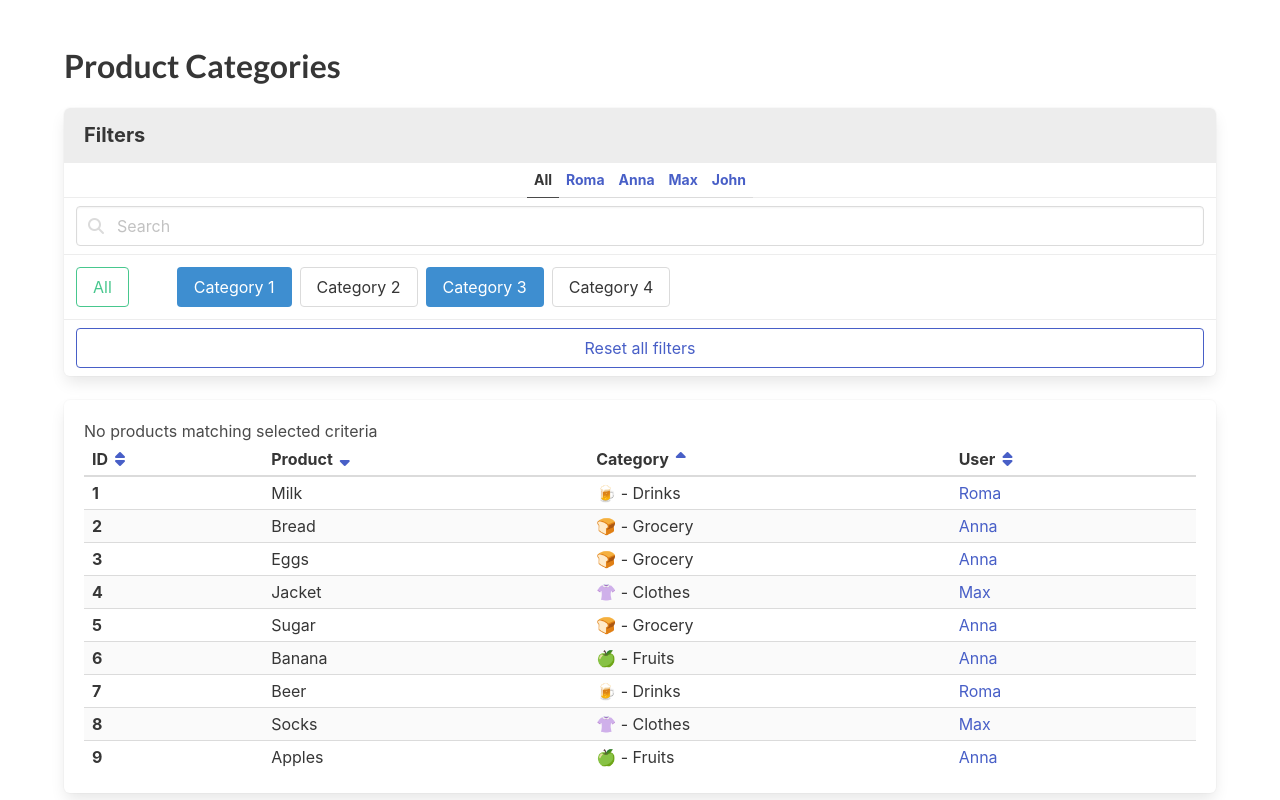
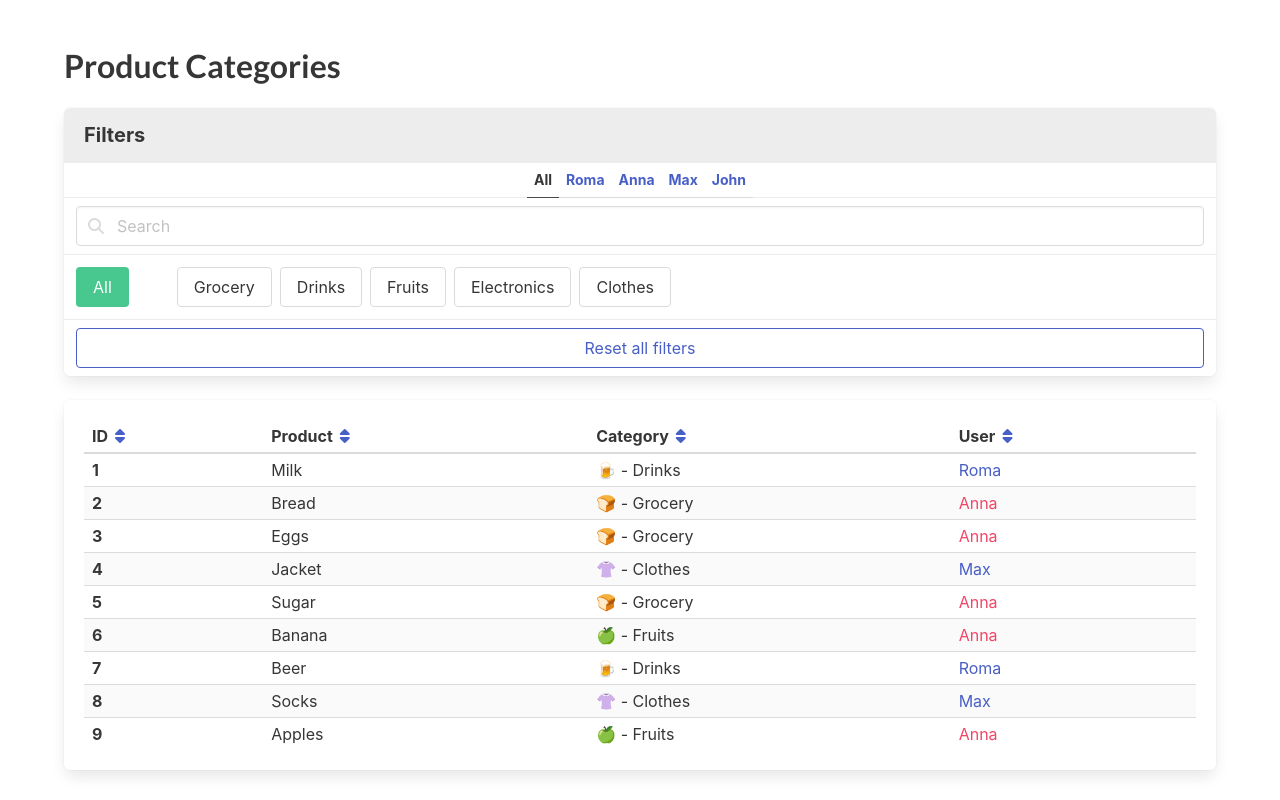
Before and after one commit to HolyRaveOS/react_product-categories, a React (Create React App) app: page / in a window 1280 px wide. Built offline with nearby package versions, Linux system fonts and the light colour scheme.

Commit message:
finished task

```diff
--- a/src/App.jsx
+++ b/src/App.jsx
@@ -6,6 +6,9 @@ import './App.scss';
 import usersFromServer from './api/users';
 import categoriesFromServer from './api/categories';
 import productsFromServer from './api/products';
+import { getSortedProducts } from './utils/getSortedProducts';
+import { categories, female, sortCategories } from './utils/globalConstants';
+import { getFilteredProducts } from './utils/getFilteredProducts';
 
 const products = productsFromServer.map(product => {
   const category = categoriesFromServer.find(
@@ -23,51 +26,59 @@ const products = productsFromServer.map(product => {
 export const App = () => {
   const [nameOfUser, setNameOfUser] = useState('All');
   const [query, setQuery] = useState('');
-  const [visibleProducts, setVisibleProducts] = useState(products);
-
-  const handleFilterByUserName = name => {
-    setNameOfUser(name);
-    const filteredProducts = products.filter(product => {
-      if (name === 'All') {
-        return true;
-      } else {
-        return product.user.name === name;
-      }
-    });
-
-    const filteredAndSearchedProducts = filterAndSearchProducts(
-      filteredProducts,
-      query,
+  const [currentCategories, setCurrentCategories] = useState([]);
+  const [currentSortItem, setCurrentSortItem] = useState('');
+  const [isReversed, setIsReversed] = useState(false);
+  const preparedProducts = getSortedProducts(
+    products,
+    currentSortItem,
+    isReversed,
   );
 
-    setVisibleProducts(filteredAndSearchedProducts);
+  const handleSortClicks = sortItem => {
+    const isItemEqualToCurrentItem = currentSortItem === sortItem;
+
+    const firstClick = !isItemEqualToCurrentItem;
+    const secondClick = !isReversed && isItemEqualToCurrentItem;
+    const thirdClick = isReversed && isItemEqualToCurrentItem;
+
+    if (firstClick) {
+      setCurrentSortItem(sortItem);
+      setIsReversed(false);
+    }
+
+    if (secondClick) {
+      setIsReversed(true);
+    }
+
+    if (thirdClick) {
+      setCurrentSortItem('');
+      setIsReversed(false);
+    }
   };
 
-  const handleSortProducts = queryVal => {
-    setQuery(queryVal);
-    const filteredProducts =
-      nameOfUser === 'All'
-        ? products
-        : products.filter(({ user }) => user.name === nameOfUser);
-    const filteredAndSearchedProducts = filterAndSearchProducts(
-      filteredProducts,
-      queryVal,
+  const handleAddCategory = category => {
+    if (currentCategories.includes(category)) {
+      setCurrentCategories(prevCategories =>
+        prevCategories.filter(cat => cat !== category),
       );
-
-    setVisibleProducts(filteredAndSearchedProducts);
+    } else {
+      setCurrentCategories(prevCategories => [...prevCategories, category]);
+    }
   };
 
-  const filterAndSearchProducts = (productsToFilter, queryValue) => {
-    return productsToFilter.filter(product =>
-      product.name.toLowerCase().includes(queryValue.toLowerCase().trim()),
-    );
+  const handleResetFilters = () => {
+    setNameOfUser('All');
+    setQuery('');
+    setCurrentCategories([]);
   };
 
-  const handleReset = () => {
-    setQuery('');
-    setNameOfUser('All');
-    setVisibleProducts(products);
-  };
+  const filteredProducts = getFilteredProducts(
+    preparedProducts,
+    nameOfUser,
+    query,
+    currentCategories,
+  );
 
   return (
     <div className="section">
@@ -83,7 +94,7 @@ export const App = () => {
                 className={cn({ 'is-active': nameOfUser === 'All' })}
                 data-cy="FilterAllUsers"
                 href="#/"
-                onClick={() => handleFilterByUserName('All')}
+                onClick={() => setNameOfUser('All')}
               >
                 All
               </a>
@@ -93,7 +104,7 @@ export const App = () => {
                   key={user.id}
                   data-cy="FilterUser"
                   href="#/"
-                  onClick={() => handleFilterByUserName(user.name)}
+                  onClick={() => setNameOfUser(user.name)}
                 >
                   {user.name}
                 </a>
@@ -104,7 +115,7 @@ export const App = () => {
               <p className="control has-icons-left has-icons-right">
                 <input
                   value={query}
-                  onChange={event => handleSortProducts(event.target.value)}
+                  onChange={event => setQuery(event.target.value)}
                   data-cy="SearchField"
                   type="text"
                   className="input"
@@ -119,7 +130,7 @@ export const App = () => {
                   <span className="icon is-right">
                     {/* eslint-disable-next-line jsx-a11y/control-has-associated-label */}
                     <button
-                      onClick={() => handleSortProducts('')}
+                      onClick={() => setQuery('')}
                       data-cy="ClearButton"
                       type="button"
                       className="delete"
@@ -131,40 +142,33 @@ export const App = () => {
 
             <div className="panel-block is-flex-wrap-wrap">
               <a
+                onClick={() => setCurrentCategories([])}
                 href="#/"
                 data-cy="AllCategories"
-                className="button is-success mr-6 is-outlined"
+                className={cn('button is-success mr-6', {
+                  'is-outlined': !!currentCategories.length,
+                })}
               >
                 All
               </a>
-
+              {categories.map(category => (
                 <a
+                  onClick={() => handleAddCategory(category)}
+                  key={category}
                   data-cy="Category"
-                className="button mr-2 my-1 is-info"
+                  className={cn('button mr-2 my-1', {
+                    'is-info': currentCategories.includes(category),
+                  })}
                   href="#/"
                 >
-                Category 1
+                  {category}
                 </a>
-
-              <a data-cy="Category" className="button mr-2 my-1" href="#/">
-                Category 2
-              </a>
-
-              <a
-                data-cy="Category"
-                className="button mr-2 my-1 is-info"
-                href="#/"
-              >
-                Category 3
-              </a>
-              <a data-cy="Category" className="button mr-2 my-1" href="#/">
-                Category 4
-              </a>
+              ))}
             </div>
 
             <div className="panel-block">
               <a
-                onClick={handleReset}
+                onClick={handleResetFilters}
                 data-cy="ResetAllButton"
                 href="#/"
                 className="button is-link is-outlined is-fullwidth"
@@ -176,67 +180,52 @@ export const App = () => {
         </div>
 
         <div className="box table-container">
+          {!filteredProducts.length && (
             <p data-cy="NoMatchingMessage">
               No products matching selected criteria
             </p>
+          )}
 
+          {!!filteredProducts.length && (
             <table
               data-cy="ProductTable"
               className="table is-striped is-narrow is-fullwidth"
             >
               <thead>
                 <tr>
-                <th>
+                  {sortCategories.map(item => {
+                    const isItemEqualToCurrentItem = item === currentSortItem;
+
+                    return (
+                      <th key={item}>
                         <span className="is-flex is-flex-wrap-nowrap">
-                    ID
-                    <a href="#/">
+                          {item}
+                          <a href="#/" onClick={() => handleSortClicks(item)}>
                             <span className="icon">
-                        <i data-cy="SortIcon" className="fas fa-sort" />
+                              <i
+                                data-cy="SortIcon"
+                                className={cn('fas', {
+                                  'fa-sort': !isItemEqualToCurrentItem,
+                                  'fa-sort-up':
+                                    isItemEqualToCurrentItem && !isReversed,
+                                  'fa-sort-down':
+                                    isItemEqualToCurrentItem && isReversed,
+                                })}
+                              />
                             </span>
                           </a>
                         </span>
                       </th>
-
-                <th>
-                  <span className="is-flex is-flex-wrap-nowrap">
-                    Product
-                    <a href="#/">
-                      <span className="icon">
-                        <i data-cy="SortIcon" className="fas fa-sort-down" />
-                      </span>
-                    </a>
-                  </span>
-                </th>
-
-                <th>
-                  <span className="is-flex is-flex-wrap-nowrap">
-                    Category
-                    <a href="#/">
-                      <span className="icon">
-                        <i data-cy="SortIcon" className="fas fa-sort-up" />
-                      </span>
-                    </a>
-                  </span>
-                </th>
-
-                <th>
-                  <span className="is-flex is-flex-wrap-nowrap">
-                    User
-                    <a href="#/">
-                      <span className="icon">
-                        <i data-cy="SortIcon" className="fas fa-sort" />
-                      </span>
-                    </a>
-                  </span>
-                </th>
+                    );
+                  })}
                 </tr>
               </thead>
 
               <tbody>
-              {visibleProducts.map(product => {
+                {filteredProducts.map(product => {
                   const { id, name, category, user } = product;
                   const { icon, title } = category;
-                const { name: userName } = user;
+                  const { name: userName, sex } = user;
 
                   return (
                     <tr data-cy="Product" key={id}>
@@ -247,7 +236,13 @@ export const App = () => {
                       <td data-cy="ProductName">{name}</td>
                       <td data-cy="ProductCategory">{`${icon} - ${title}`}</td>
 
-                    <td data-cy="ProductUser" className="has-text-link">
+                      <td
+                        data-cy="ProductUser"
+                        className={cn({
+                          'has-text-link': sex !== female,
+                          'has-text-danger': sex === female,
+                        })}
+                      >
                         {userName}
                       </td>
                     </tr>
@@ -255,6 +250,7 @@ export const App = () => {
                 })}
               </tbody>
             </table>
+          )}
         </div>
       </div>
     </div>
--- /dev/null
+++ b/src/utils/getFilteredProducts.js
@@ -0,0 +1,28 @@
+export const getFilteredProducts = (
+  arr,
+  userName,
+  query,
+  currentCategories,
+) => {
+  let filteredProducts = arr.filter(({ user }) => {
+    if (userName === 'All') {
+      return true;
+    } else {
+      return user.name === userName;
+    }
+  });
+
+  if (query) {
+    filteredProducts = filteredProducts.filter(({ name }) =>
+      name.toLowerCase().includes(query.toLowerCase().trim()),
+    );
+  }
+
+  if (currentCategories.length) {
+    filteredProducts = filteredProducts.filter(({ category }) =>
+      currentCategories.includes(category.title),
+    );
+  }
+
+  return filteredProducts;
+};
--- /dev/null
+++ b/src/utils/getSortedProducts.js
@@ -0,0 +1,22 @@
+export function getSortedProducts(productsArr, sortType, isReversed) {
+  const productsArrCopy = [...productsArr].sort((a, b) => {
+    switch (sortType) {
+      case 'ID':
+        return a.id - b.id;
+      case 'Product':
+        return a.name.localeCompare(b.name);
+      case 'Category':
+        return a.category.title.localeCompare(b.category.title);
+      case 'User':
+        return a.user.name.localeCompare(b.user.name);
+      default:
+        return 0;
+    }
+  });
+
+  if (isReversed) {
+    return productsArrCopy.reverse();
+  }
+
+  return productsArrCopy;
+}
--- /dev/null
+++ b/src/utils/globalConstants.js
@@ -0,0 +1,9 @@
+export const female = 'f';
+export const categories = [
+  'Grocery',
+  'Drinks',
+  'Fruits',
+  'Electronics',
+  'Clothes',
+];
+export const sortCategories = ['ID', 'Product', 'Category', 'User'];
--- /dev/null
+++ b/src/utils/index.js
@@ -0,0 +1,3 @@
+export * from './getSortedProducts';
+export * from './globalConstants';
+export * from './getFilteredProducts';
```
Lines whose indentation alone changed are shown as unchanged.
